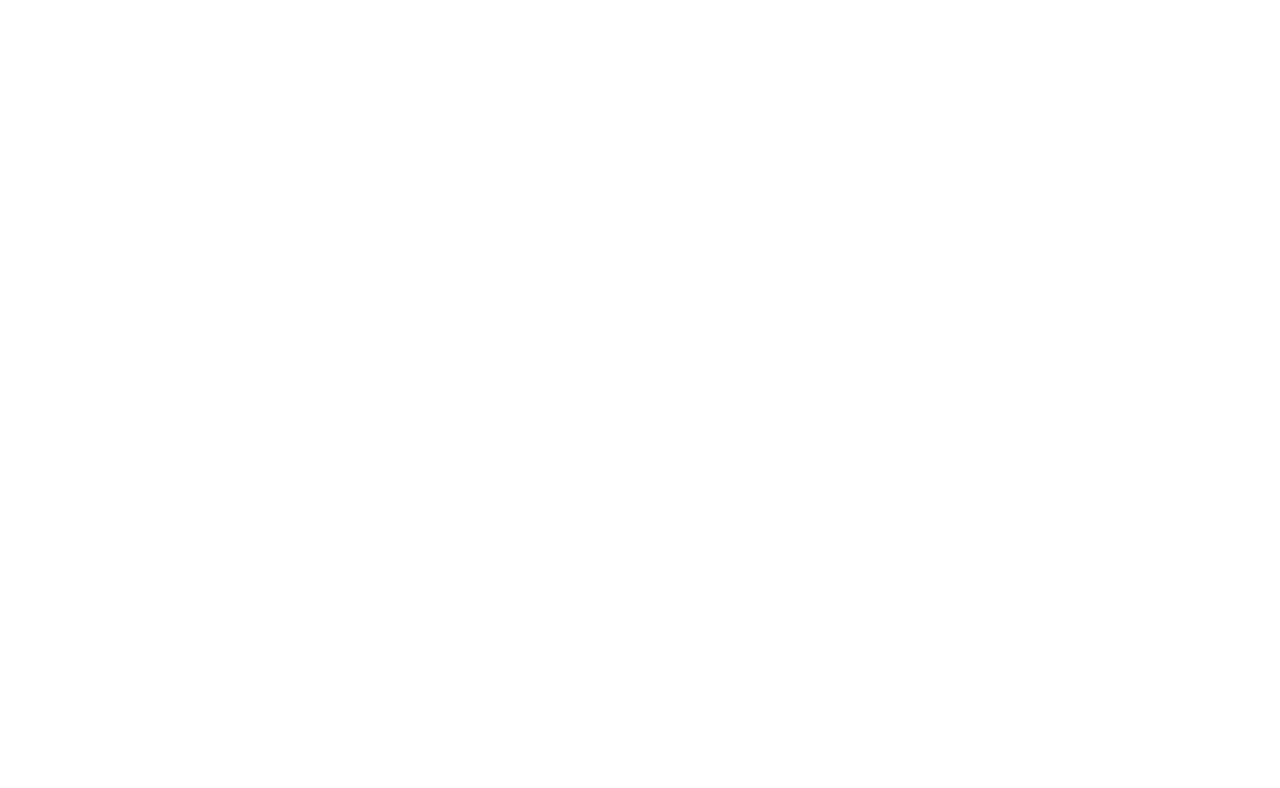
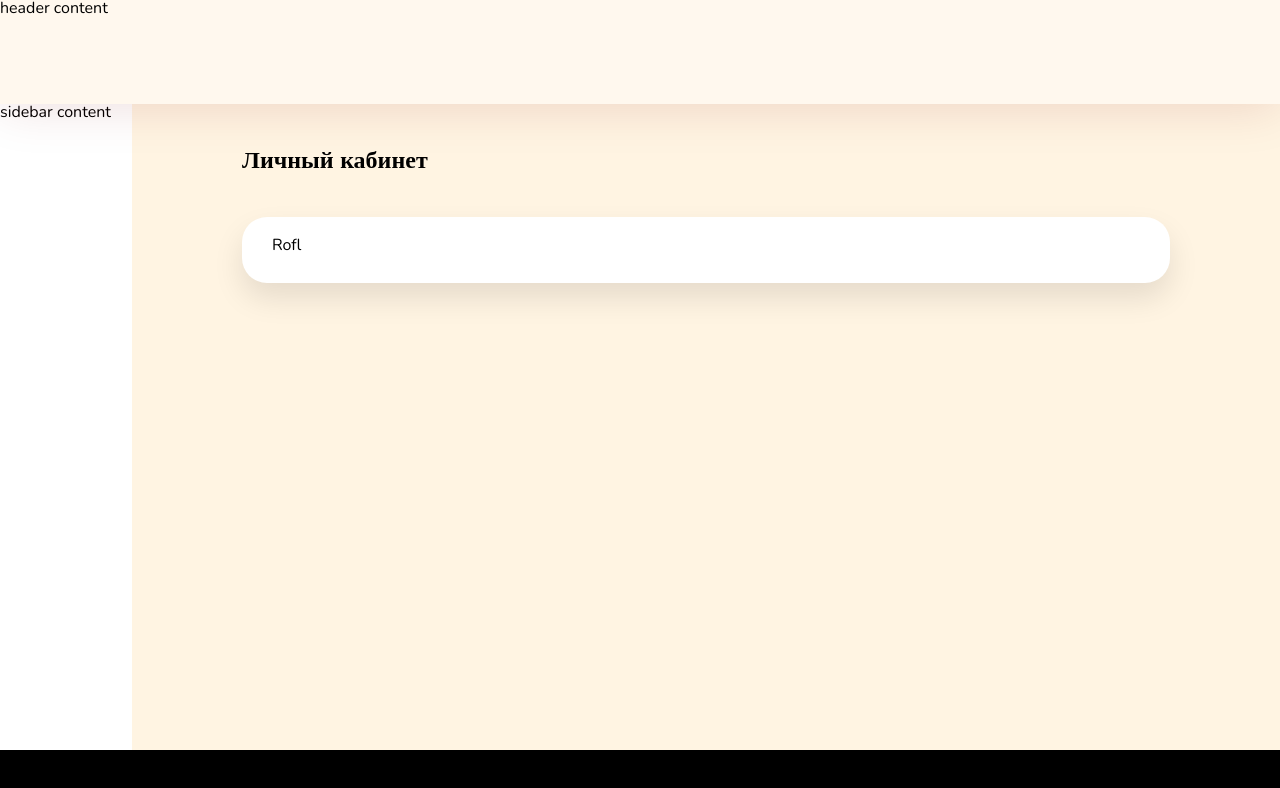
Before and after one commit to VanCode111/front-react, a React (Create React App) app: page /account in a window 1280 px wide. Before the commit this address had no page. Shown: the top 788 px of the page. Built offline with nearby package versions, Linux system fonts and the light colour scheme.

Commit message:
clear code && make AdminPage wrapper

```diff
--- /dev/null
+++ b/src/components/AccountForm/AccountForm.jsx
@@ -0,0 +1,10 @@
+import React from 'react';
+import { Card } from '../../containers';
+
+export const AccountForm = () => {
+    return (
+        <Card>
+            Rofl
+        </Card>
+    )
+};
--- a/src/components/atomic/ListItem/ListItem.jsx
+++ b/src/components/atomic/ListItem/ListItem.jsx
@@ -2,7 +2,7 @@
 import cn from 'classnames';
 import PropTypes from 'prop-types';
 
-import { Point } from '../../index';
+import { Point } from '../Point/Point';
 import styles from './ListItem.module.css';
 
 export const ListItem = ({
--- a/src/components/atomic/VerticalProgressBar/VerticalProgressBar.jsx
+++ b/src/components/atomic/VerticalProgressBar/VerticalProgressBar.jsx
@@ -3,7 +3,7 @@
 import PropTypes from 'prop-types';
 
 import styles from './VerticalProgressBar.module.css';
-import { Point } from '../../index';
+import { Point } from '../Point/Point';
 
 export const VerticalProgressBar = ({
     color, label, point, percent, className, ...props
--- /dev/null
+++ b/src/containers/AdminPage/AdminPage.jsx
@@ -0,0 +1,32 @@
+import React from 'react';
+import cn from 'classnames';
+import PropTypes from 'prop-types';
+
+import classes from './AdminPage.module.css';
+
+export const AdminPage = ({ children, title = null, disablePadding = false }) => (
+    <div className={classes.wrapper}>
+        <header className={classes.header}>
+            header content
+        </header>
+        <aside className={classes.sidebar}>
+            sidebar content
+        </aside>
+        <main className={cn({
+            [classes.main]: !disablePadding,
+        })}
+        >
+            {title && <h1 className={classes.title}>{title}</h1>}
+            {children}
+        </main>
+        <footer className={classes.footer}>
+            footer
+        </footer>
+    </div>
+);
+
+AdminPage.propTypes = {
+    children: PropTypes.element,
+    title: PropTypes.string,
+    disablePadding: PropTypes.bool,
+};
--- /dev/null
+++ b/src/containers/AdminPage/AdminPage.module.css
@@ -0,0 +1,37 @@
+.wrapper {
+    width: 100%;
+    min-height: 100vh;
+    display: grid;
+    grid-template-columns: 132px 1fr;
+    grid-template-rows: auto 1fr auto;
+    background: #FFF4E2;
+}
+
+.header {
+    background: #FFF8EE;
+    grid-column: 1 / 3;
+    height: 104px;
+    box-shadow: 0px 4px 50px rgba(125, 5, 5, 0.13);
+    z-index: 1;
+}
+
+.sidebar {
+    background: #FFFFFF;
+}
+
+.footer {
+    background: black;
+    height: 50px;
+    grid-column: 1 / 3;
+}
+
+.main {
+    padding: 40px 110px;
+}
+
+.title {
+    font-size: 24px;
+    font-weight: 700;
+    padding-bottom: 40px;
+    line-height: 33px;
+}
--- a/src/design/base.css
+++ b/src/design/base.css
@@ -1,3 +1,5 @@
+@import url('https://fonts.googleapis.com/css2?family=Nunito:wght@200;300;400;500;600;700;800;900&display=swap');
+
 * {
     margin: 0;
     padding: 0;
@@ -7,4 +9,5 @@
 #root {
     min-height: 100vh;
     width: 100%;
+    font-family: 'Nunito';
 }
--- a/src/design/index.css
+++ b/src/design/index.css
@@ -1,5 +1,3 @@
-@import url('https://fonts.googleapis.com/css2?family=Nunito:wght@200;300;400;500;600;700;800;900&display=swap');
-
 @import "./variables.css";
 @import "./reset.css";
 @import "./base.css";
--- /dev/null
+++ b/src/pages/account/index.jsx
@@ -0,0 +1,12 @@
+import React from 'react';
+
+import { AdminPage } from '../../containers/AdminPage/AdminPage';
+import { AccountForm } from '../../components/AccountForm/AccountForm';
+
+export const Account = () => {
+    return (
+        <AdminPage title={'Личный кабинет'}>
+            <AccountForm />
+        </AdminPage>
+    )
+}
--- a/src/pages/dashboard/index.jsx
+++ b/src/pages/dashboard/index.jsx
@@ -1,12 +1,13 @@
 import React from 'react';
+
 import { HorizontalProgressBar, ListItem, VerticalProgressBar } from '../../components';
-
 import { Card } from '../../containers';
+import { AdminPage } from '../../containers/AdminPage/AdminPage';
 
 import styles from './dashboard.module.css';
 
 export const DashBoard = () => (
-    <div>
+    <AdminPage>
         <Card className={styles.card}>
             <h3 className={styles.title}>Пол аудитории</h3>
             <HorizontalProgressBar className={styles.progressBar} color="#AB5DE9" label="М" maxValue={3000} curValue={2567} />
@@ -38,5 +39,5 @@
                 <VerticalProgressBar color="#F280B0" percent={6} point />
             </div>
         </Card>
-    </div>
+    </AdminPage>
 );
--- a/src/pages/routes.jsx
+++ b/src/pages/routes.jsx
@@ -4,6 +4,7 @@
 
 import { Main } from './main';
 import { DashBoard } from './dashboard';
+import { Account } from './account';
 
 const routes = [
     {
@@ -14,6 +15,10 @@
         path: '/dashboard',
         element: <DashBoard />,
     },
+    {
+        path: '/account',
+        element: <Account />,
+    },
 ];
 
 export const AppRouter = () => {
```
Also changed, not shown: 1 other file (tests, documents, lock files or other folders).
